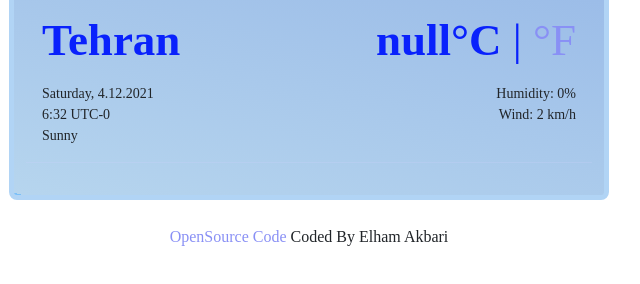
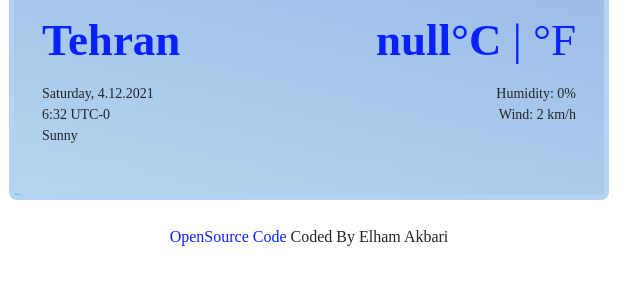
Before and after one commit to erfanrazi/homework-8, a plain HTML site: page index.html in a window 1280 px wide. Shown: the part 484-768 px from the top of the page, 331-971 px from the left. Drawn offline with nearby package versions, Linux system fonts and the light colour scheme; no server answers.

Commit message:
Update styles.css

```diff
--- a/src/styles.css
+++ b/src/styles.css
@@ -30,14 +30,13 @@ hr {
 }
 
 a {
-  color: #8990f5;
+  color: #0921fc;
   text-decoration: none;
 }
 
 a:hover {
-  color: #8670e9;
+  color: #5571f0;
 }
-
 .active {
   font-weight: 700;
 }
```
